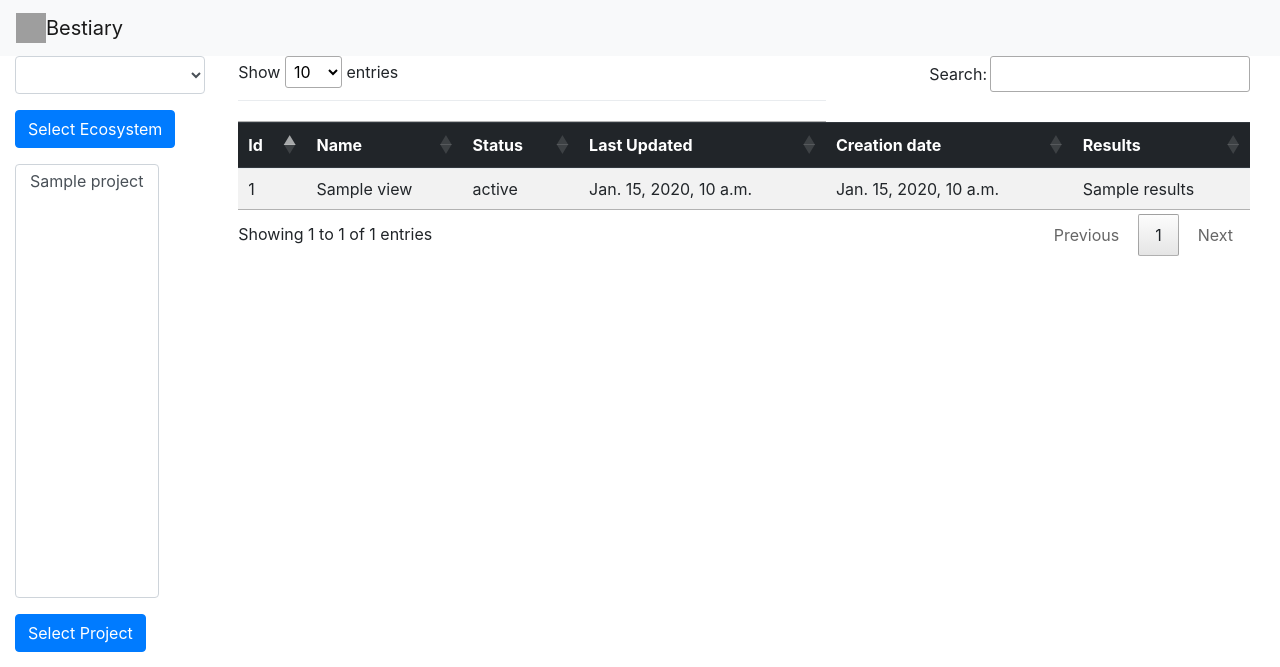
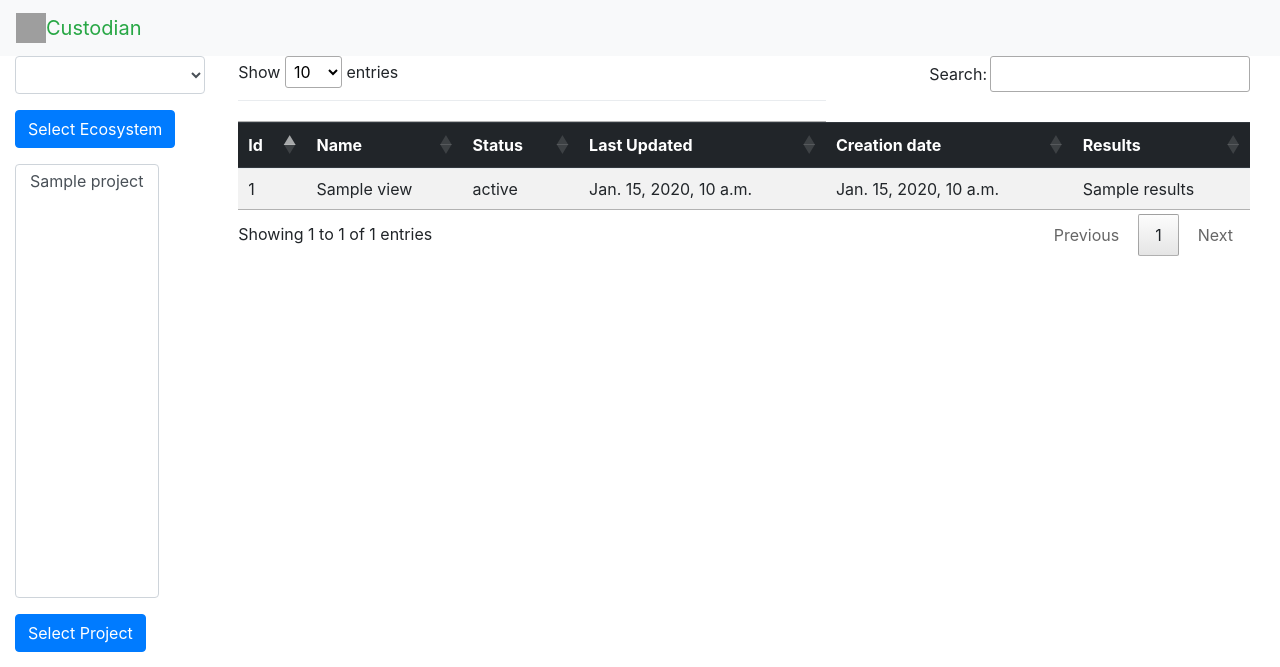
Before and after one commit to chaoss/grimoirelab-bestiary, a Django app: template django_bestiary/custodian/templates/custodian/status.html in a window 1280 px wide. Shown: the top 667 px of the page. Run offline with Django 3.2, Linux system fonts and the light colour scheme; tables that the repository leaves empty hold one stand-in row (values such as "Sample post"); the template is opened without the code that fills it: values that come from a table or form of the project are taken from there, most other values are stand-ins (such as "Sample title", 1, 10 or a date in 2020); some libraries are stand-ins or nearby versions; grey boxes are pictures that could not be loaded.

Commit message:
[custodian] Change the base.html template to show Custodian as title of the app

```diff
--- a/django_bestiary/django_bestiary/templates/base.html
+++ b/django_bestiary/django_bestiary/templates/base.html
@@ -20,11 +20,10 @@
         {% endblock %}
     </head>
     <body>
-        <nav class="navbar navbar-expand-lg navbar-light bg-light">
+        <nav class="navbar navbar-inverse navbar-expand-lg navbar-light bg-light">
             <a href="/" class="navbar-brand">
-                <img src="/static/img/bestiary.svg" width="30" height="30" class="d-inline-block align-top" alt="">Bestiary
+                <img src="/static/img/custodian.svg" width="30" height="30" class="d-inline-block align-top" alt=""><span class="text-success">Custodian</span>
             </a>
-
         </nav>
         <div class="container-fluid">
             {% if err != None %}
```
